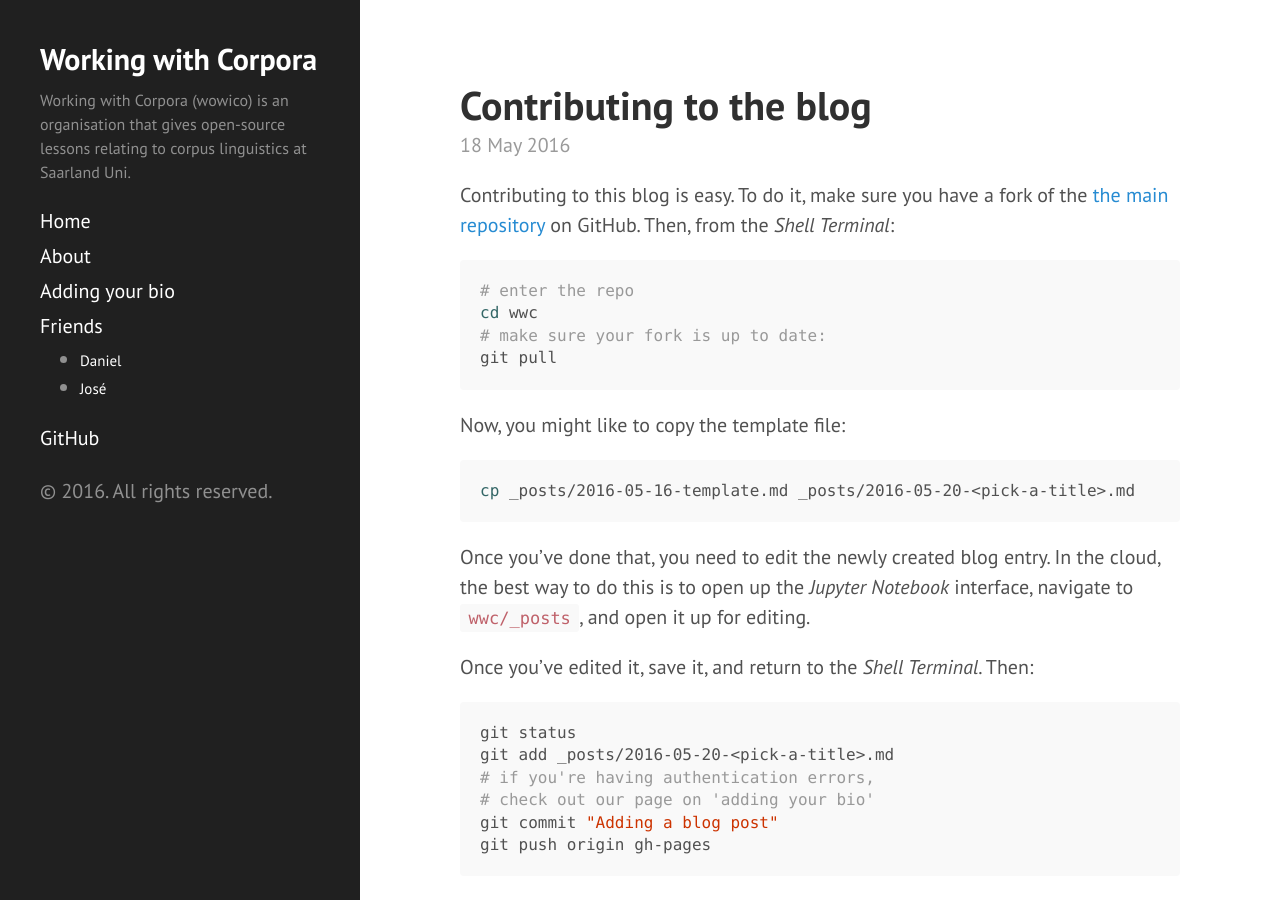
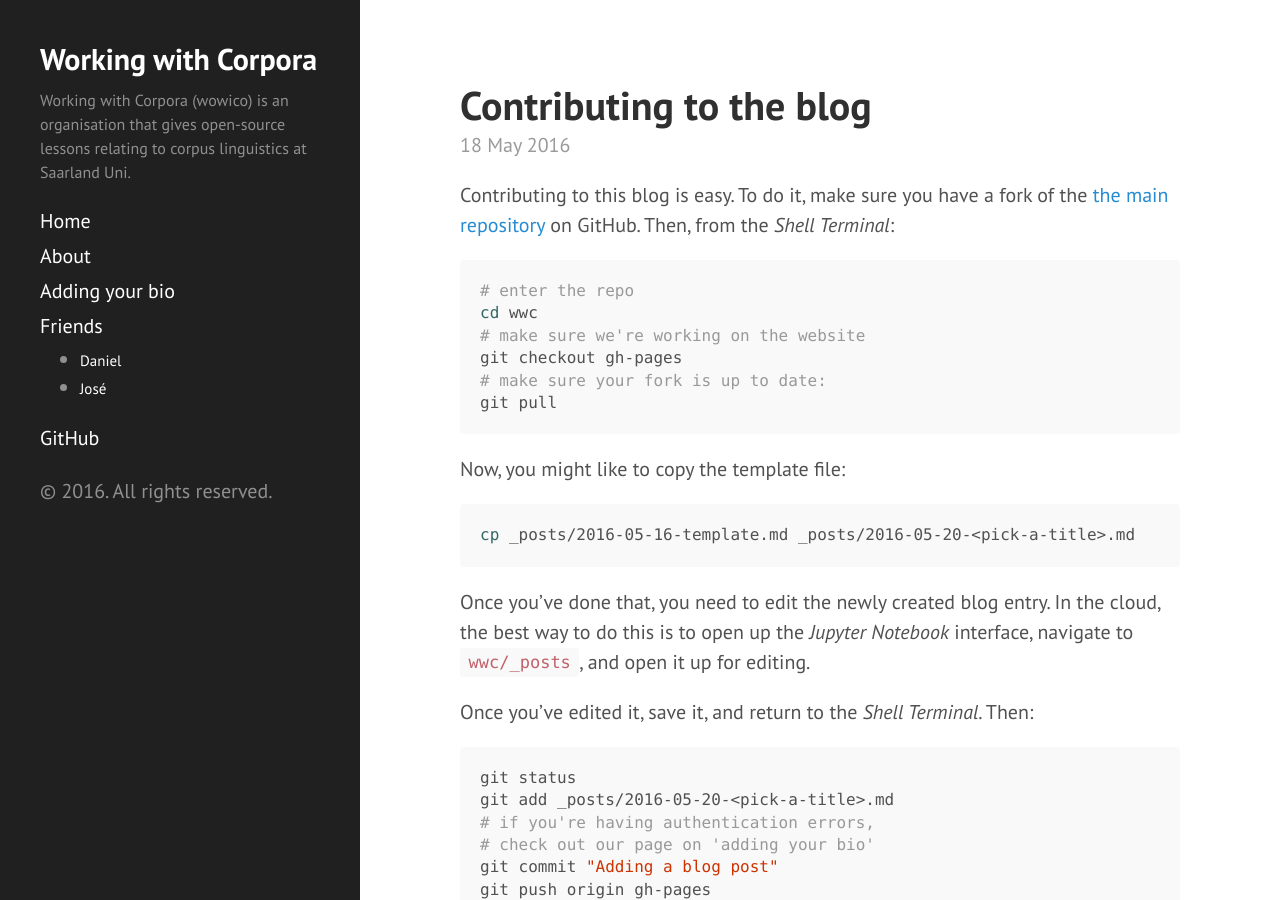
Before and after one commit to wowico/wwc, a Jekyll site: the page built from _posts/2016-05-18-contributing.md, in a window 1280 px wide and 900 px high. Built offline with Jekyll 4.4.1, drawn with Linux system fonts in a browser that asks for light colours.

Commit message:
add checkout

````diff
--- a/_posts/2016-05-18-contributing.md
+++ b/_posts/2016-05-18-contributing.md
@@ -9,6 +9,8 @@ Contributing to this blog is easy. To do it, make sure you have a fork of the [t
 ```shell
 # enter the repo
 cd wwc
+# make sure we're working on the website
+git checkout gh-pages
 # make sure your fork is up to date:
 git pull
 ```
````
